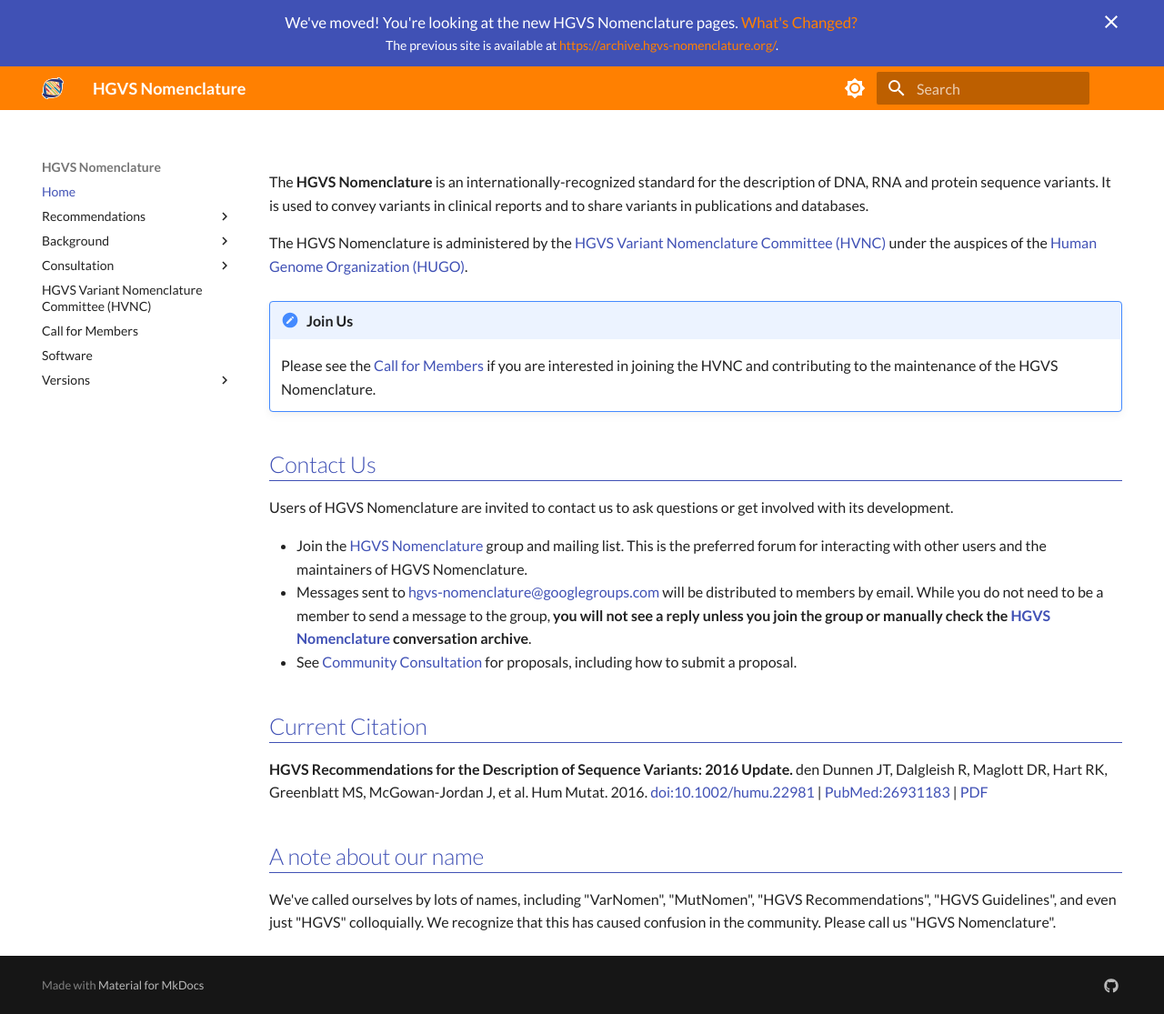
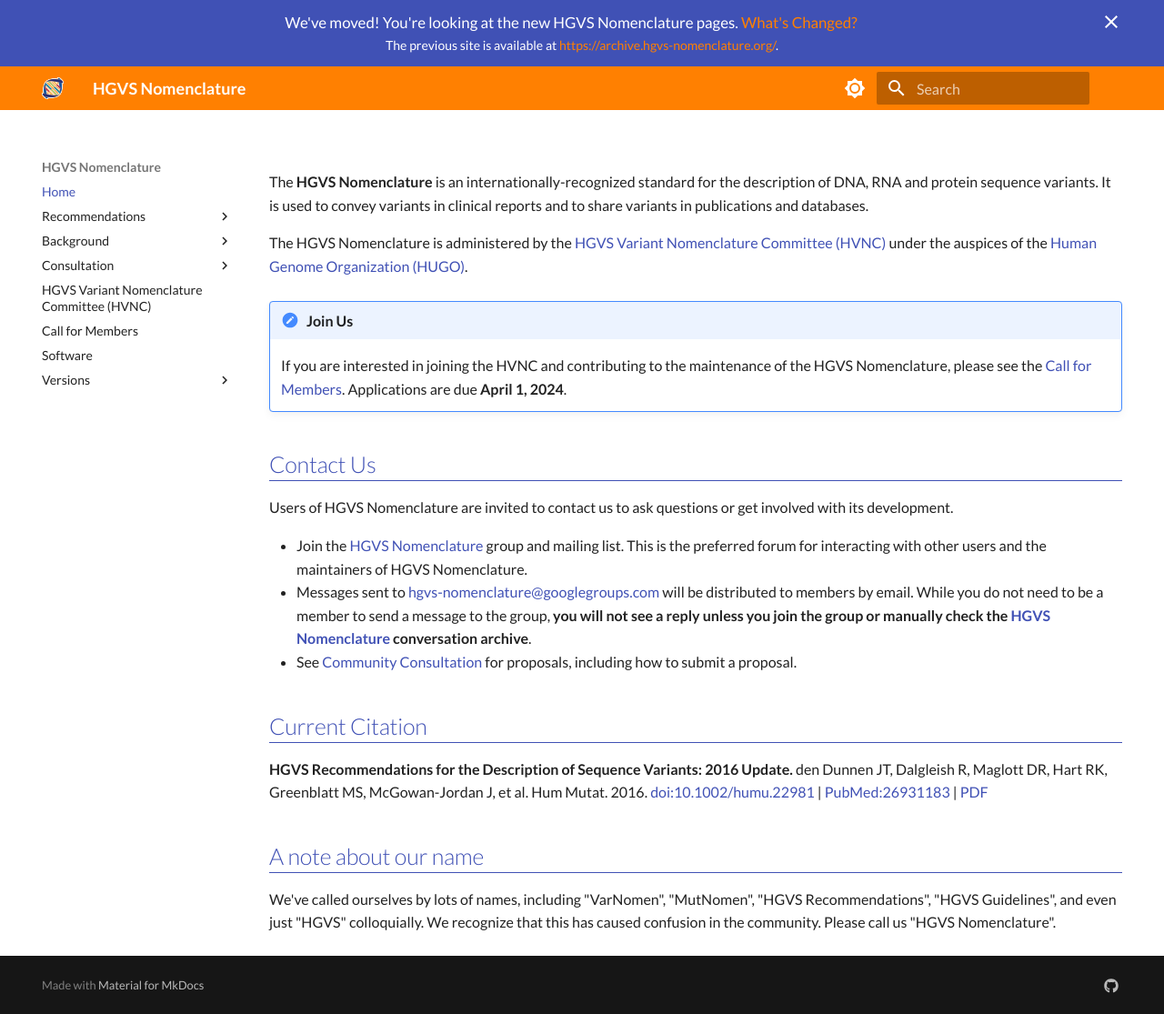
Before and after one commit to HGVSnomenclature/hgvs-nomenclature, an MkDocs documentation site: the page built from docs/index.md, in a window 1280 px wide and 1115 px high. Shown: the whole window at 91% size. Built offline with MkDocs 1.6.1 and Material for MkDocs 9.7.7, drawn with Linux system fonts in a browser that asks for light colours.

Commit message:
update call for members application deadline

```diff
--- a/docs/index.md
+++ b/docs/index.md
@@ -6,8 +6,7 @@ The HGVS Nomenclature is administered by the [HGVS Variant Nomenclature Committe
 
 !!! note "Join Us"
 
-    Please see the [Call for Members](call-for-members.md) if you are interested in
-    joining the HVNC and contributing to the maintenance of the HGVS Nomenclature.
+    If you are interested in joining the HVNC and contributing to the maintenance of the HGVS Nomenclature, please see the [Call for Members](call-for-members.md). Applications are due **April 1, 2024**.
 
 ## Contact Us
 
```
Also changed, not shown: docs/call-for-members.md (+3 -1 lines), docs/hvnc.md (+1 -2 lines).
